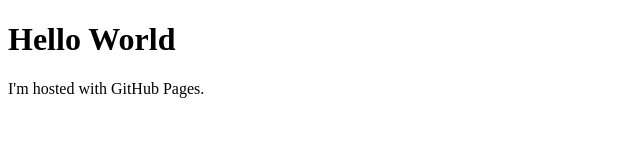
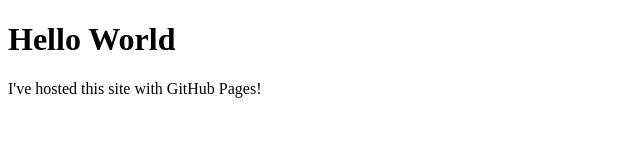
Before and after one commit to kamal-tanwar/kamal-tanwar.github.io, a plain HTML site: page index.html in a window 1280 px wide. Shown: the full height of the page, 0-640 px from the left. Drawn offline with Linux system fonts and the light colour scheme.

```diff
--- a/index.html
+++ b/index.html
@@ -2,6 +2,6 @@
 <html>
 <body>
 <h1>Hello World</h1>
-<p>I'm hosted with GitHub Pages.</p>
+<p>I've hosted this site with GitHub Pages!</p>
 </body>
 </html>
```
